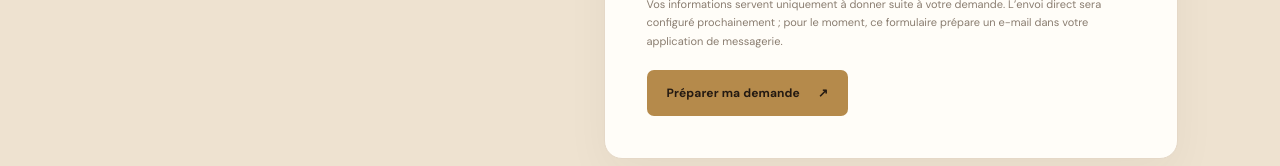
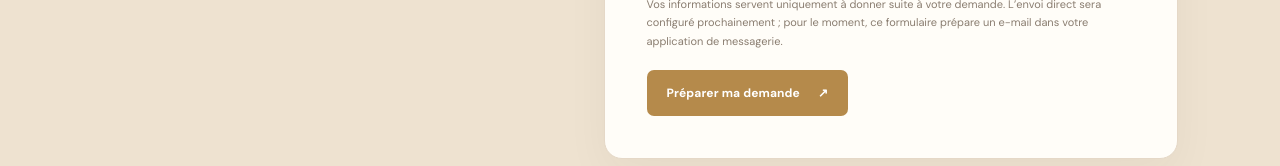
Before and after one commit to chirelhalioua/C-by-C, a Nuxt app: page /contact in a window 1280 px wide. Shown: the part 1146-1312 px from the top of the page. Built offline with nearby package versions, Linux system fonts and the light colour scheme; a web font is replaced by a local one.

Commit message:
Keep contact buttons text white on click and focus

```diff
--- a/assets/css/main.css
+++ b/assets/css/main.css
@@ -656,3 +656,28 @@
   background-color: #34251d !important;
   border-color: #34251d !important;
 }
+
+
+/* Garder le texte blanc sur les boutons de contact, y compris au clic */
+.project-submit,
+.project-submit:hover,
+.project-submit:active,
+.project-submit:focus,
+.project-submit:focus-visible,
+.nav-cta,
+.nav-cta:hover,
+.nav-cta:active,
+.nav-cta:focus,
+.nav-cta:focus-visible {
+  color: #fff !important;
+}
+.project-submit:hover,
+.project-submit:active,
+.project-submit:focus,
+.project-submit:focus-visible,
+.nav-cta:hover,
+.nav-cta:active,
+.nav-cta:focus,
+.nav-cta:focus-visible {
+  background-color: #34251d !important;
+}
```
